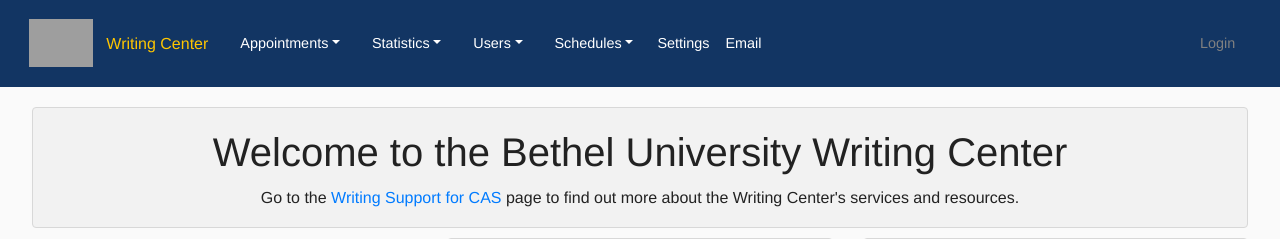
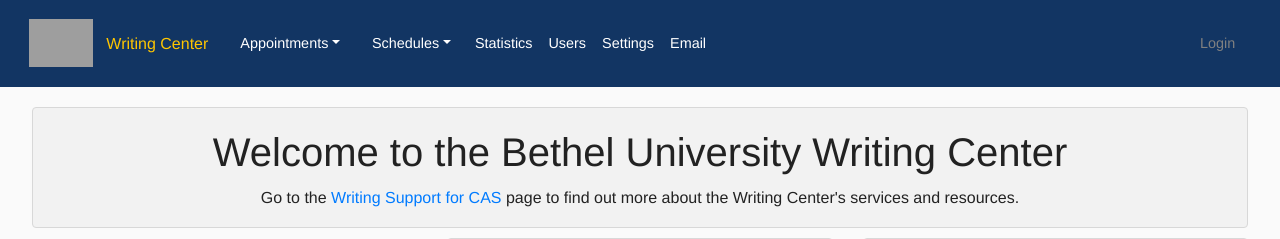
Before and after one commit to betheluniversity/writing-center-python, a Python web app: template writing_center/templates/index.html in a window 1280 px wide. Shown: the top 239 px of the page. Run offline with Jinja, Linux system fonts and the light colour scheme; the template is opened without the code that fills it, so the values that code supplies are empty; some libraries are stand-ins or nearby versions; grey boxes are pictures that could not be loaded.

Commit message:
nav update
reorganized nav slightly.

```diff
--- a/writing_center/templates/nav.html
+++ b/writing_center/templates/nav.html
@@ -23,23 +23,6 @@
 
         <div class="form-inline nav-item dropdown">
             <a class="nav-link dropdown-toggle" id="navbarDropdown" role="button" data-toggle="dropdown"
-                   aria-haspopup="true" aria-expanded="false">Statistics</a>
-            <div class="dropdown-menu" aria-labelledby="navbarDropdown">
-                <a class="dropdown-item" href="#">A List of Reports Will go HERE</a>
-            </div>
-        </div>
-
-        <div class="form-inline nav-item dropdown">
-            <a class="nav-link dropdown-toggle" id="navbarDropdown" role="button" data-toggle="dropdown"
-                   aria-haspopup="true" aria-expanded="false">Users</a>
-            <div class="dropdown-menu" aria-labelledby="navbarDropdown">
-                <a class="dropdown-item" href="#">View All Users</a>
-                <a class="dropdown-item" href="#">Manage Student Bans</a>
-            </div>
-        </div>
-
-        <div class="form-inline nav-item dropdown">
-            <a class="nav-link dropdown-toggle" id="navbarDropdown" role="button" data-toggle="dropdown"
                    aria-haspopup="true" aria-expanded="false">Schedules</a>
             <div class="dropdown-menu" aria-labelledby="navbarDropdown">
                 <a class="dropdown-item" href="#">Create Schedule</a>
@@ -49,6 +32,14 @@
         </div>
 
         <ul class="navbar-nav mr-auto">
+            <li class="nav-item">
+                <a id="stats" class="nav-link button" href="#">Statistics</a>
+            </li>
+
+            <li class="nav-item">
+                <a id="users" class="nav-link button" href="#">Users</a>
+            </li>
+
             <li class="nav-item">
                 <a id="settings" class="nav-link button" href="#">Settings</a>
             </li>
```
